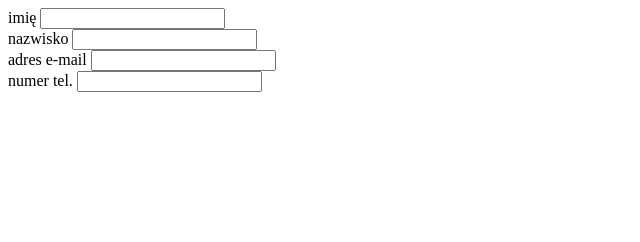
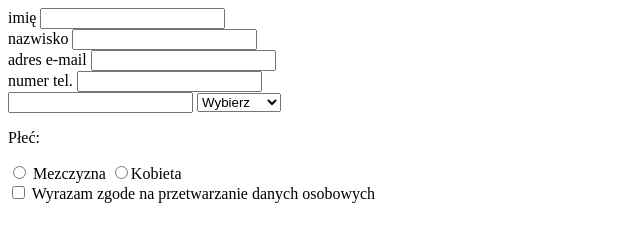
Before and after one commit to ULADG/zalegly-formularz-, a plain HTML site: page index.html in a window 1280 px wide. Shown: the whole page, without its empty margins (0-640 px from the left). Drawn offline with Linux system fonts and the light colour scheme.

Commit message:
wersja końcowa

```diff
--- a/index.html
+++ b/index.html
@@ -15,6 +15,22 @@
 		<input type="email" id=emailData><br/>
 		<label for=numberData> numer tel. </label>
 		<input type="number" id='numberData'><br/>
+
+		<label for=miasto><miasto></miasto></label>
+        <input type="text" id='miasto'>
+        <select>
+        <option value="Wybierz">Wybierz</option>
+        <option value="Krakow">Krakow</option>
+        <option value="Warszawa">Warszawa</option>
+        <option value="Gdansk">Gdansk</option>
+        </select>
+
+        <p>Płeć:</p>
+        <input type="radio" name="gender" value="facet" id="male"> <label for="male">Mezczyzna</label>
+        <input type="radio" name="gender" value="baba" id='woman'><label for="woman">Kobieta</label>
+        <br>
+
+        <input type="checkbox" id="agreement" name="agreement"><label for="agreement"> Wyrazam zgode na przetwarzanie danych osobowych</label>
 	</form>
 
 </body>
```
